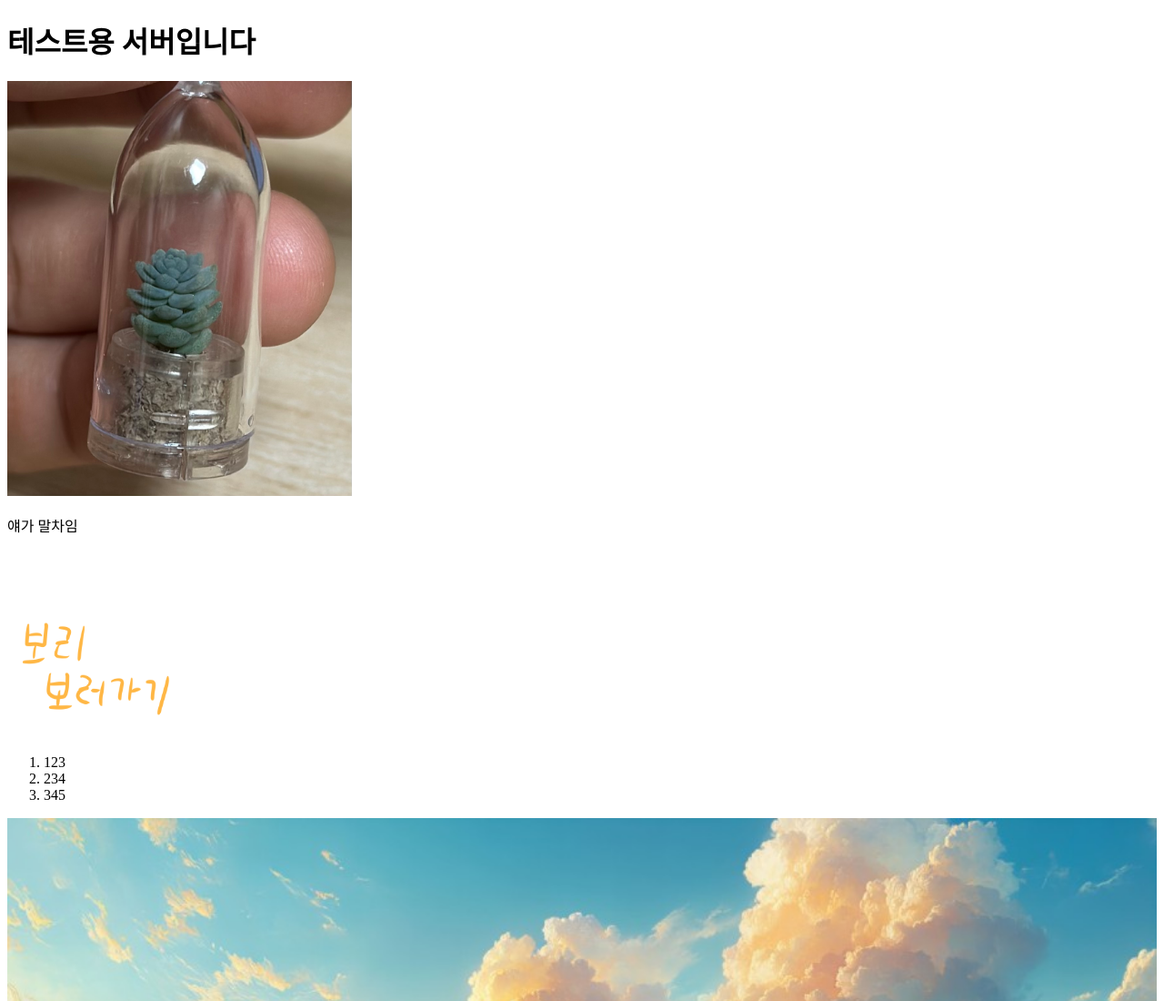
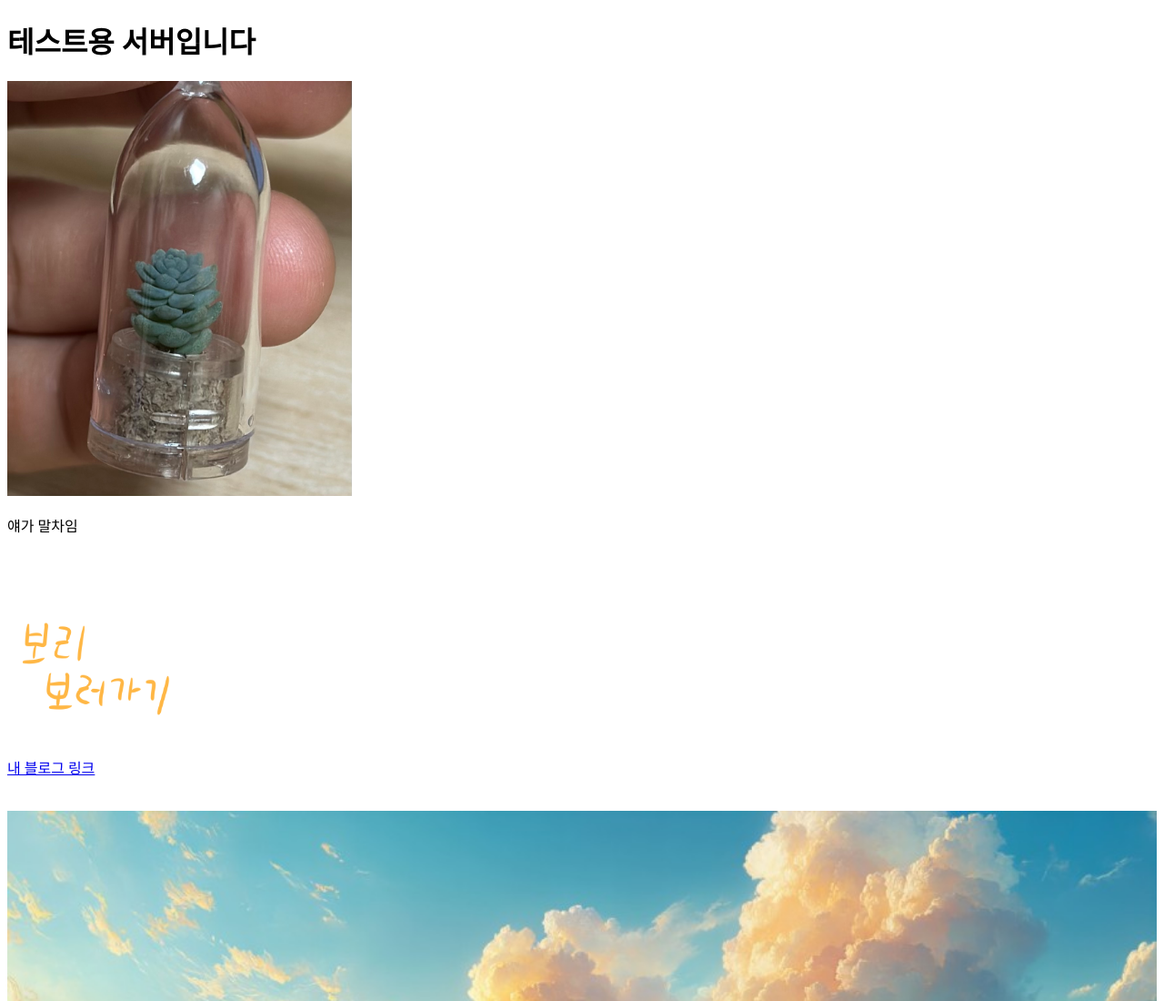
Before and after one commit to bonobonoamnae/test-server, a plain HTML site: page index.html in a window 1280 px wide. Shown: the top 1100 px of the page at 91% size. Drawn offline with Linux system fonts and the light colour scheme.

Commit message:
Add files via upload

```diff
--- a/index.html
+++ b/index.html
@@ -22,11 +22,13 @@
             <img width="200" height="150" src="bori_youtube.png" alt="보리 유튜브 바로가기">
           </a>
 
-        <ol>
-            <li> 123</li>
-            <li> 234</li>
-            <li> 345</li>
-        </ol>
+          <br>
+          <br>
+          <a href="https://blog.naver.com/puro0904" target="_blank"> 내 블로그 링크 </a>
+          <br>
+          <br>
+          <br>
+
 
         <img width=100% src="image 1.jpg" />
 
```
